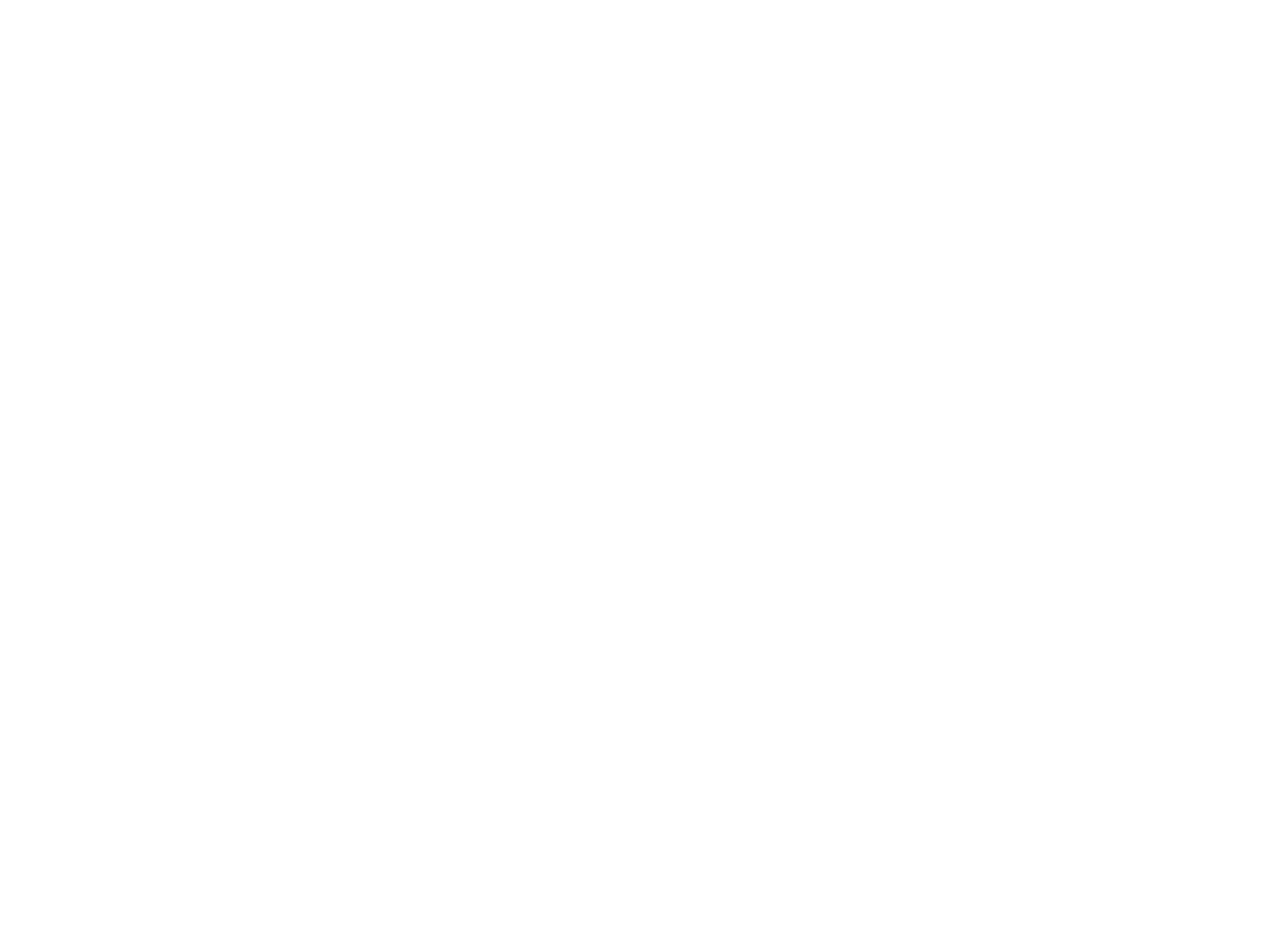
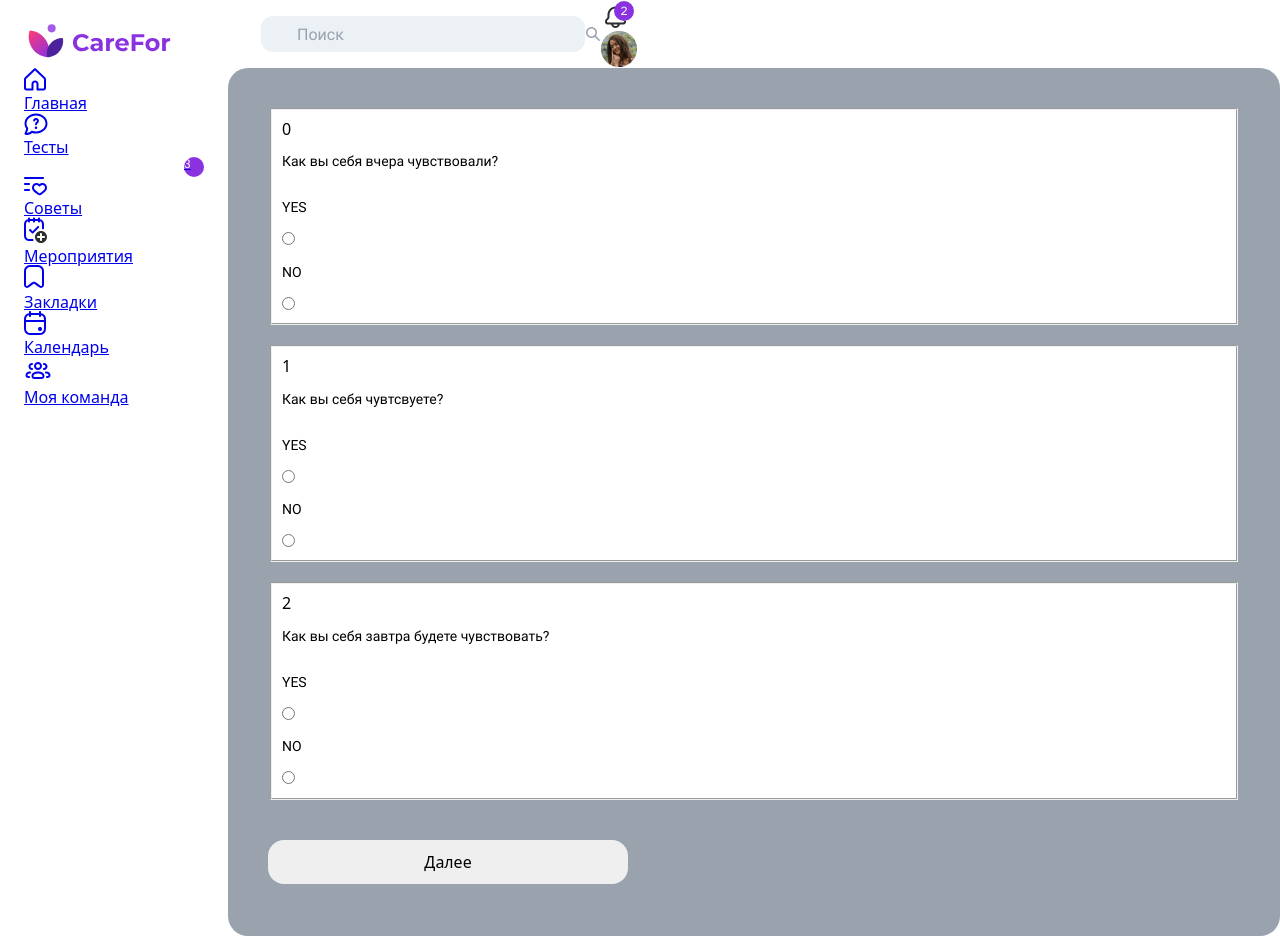
Before and after one commit to dev0x451/employee_mood_frontend, a React (Vite) app: page /tests/1 in a window 1280 px wide. Before the commit this address had no page. Before the commit the page ends 800 px from the top, so only its background shows below. Built offline with nearby package versions, Linux system fonts and the light colour scheme; no server answers.

Commit message:
feat/test: add test functional

```diff
--- a/src/components/App/App.tsx
+++ b/src/components/App/App.tsx
@@ -3,6 +3,7 @@
 
 import { Main } from "../../pages/main/Main";
 import { Tests } from "../../pages/tests/Tests";
+import { Test } from "../Test/Test";
 import { Advices } from "../../pages/advices/Advices";
 import { Events } from "../../pages/events/Events";
 import { Bookmarks } from "../../pages/bookmarks/Bookmarks";
@@ -21,7 +22,7 @@
 import { useLocation } from "react-router";
 
 export const App = () => {
-  const [loggedIn, setLoggedIn] = useState(false);
+  const [loggedIn, setLoggedIn] = useState(true);
   const [popupOpened, setPopupOpened] = useState(false); // попап с ошибкой авторизации
   const [error, setError] = useState("");
   const [currentUser, setCurrentUser] = useState([]);
@@ -109,6 +110,8 @@
 
           <Route path="tests" element={<Tests />} />
 
+          <Route path="tests/:id" element={<Test />} />
+
           <Route path="advices" element={<Advices />} />
 
           <Route path="events" element={<Events />} />
--- a/src/components/BurnoutTestBanner/BurnoutTestBanner.tsx
+++ b/src/components/BurnoutTestBanner/BurnoutTestBanner.tsx
@@ -1,6 +1,12 @@
 import styles from "./BurnoutTestBanner.module.css";
 import image from "./burnout-image.png";
-export const BurnoutTestBanner = () => {
+import { Link } from "react-router-dom";
+
+interface BurnoutTestProps {
+  id: string
+}
+
+export const BurnoutTestBanner: React.FC<BurnoutTestProps> = ({id}) => {
   return (
     <div className={styles.container}>
       <div className={styles.textContainer}>
@@ -13,7 +19,9 @@
             Профессиональное выгорание трудно распознать оно может серьёзно
             подорвать здоровье и привести к депрессии.
           </p>
-          <button className={styles.button}>Пройти тест</button>
+          <Link to={`/tests/${id}`} key={id}>
+            <button type='button' className={styles.button}>Пройти тест</button>
+          </Link>
         </div>
       </div>
       <div className={styles.imageContainer}>
--- a/src/components/Records/Records.tsx
+++ b/src/components/Records/Records.tsx
@@ -34,8 +34,8 @@
           <button className={styles.sortButton}>Дата проведения {sortIcon}</button>
           <button className={styles.sortButton}>Результат {sortIcon}</button>
        </div>
-       {records && records.map((record) => (
-        <div className={styles.record}>
+       {records && records.map((record, index) => (
+        <div key={index} className={styles.record}>
           <p className={styles.text}>{record.description}</p>
           <p className={styles.text}>{record.date}</p>
           <p className={styles.text}>{record.state}</p>
--- /dev/null
+++ b/src/components/Test/Test.tsx
@@ -0,0 +1,74 @@
+import styles from "./test.module.css";
+import { Navbar } from "../Navbar/Navbar";
+import { Button } from "@/shared/ui/Button/Button";
+import { useEffect } from "react";
+
+const questions = [
+  {
+    text: 'Как вы себя вчера чувствовали?',
+    id: 'one'
+  },
+  {
+    text: 'Как вы себя чувтсвуете?',
+    id: 'two'
+  },
+  {
+    text: 'Как вы себя завтра будете чувствовать?',
+    id: 'three'
+  },
+]
+
+export const Test = () => {
+
+
+
+  function handleSubmit(event) {
+    event.preventDefault();
+    console.log('submit')
+
+    // console.log(event.target.elements)
+  }
+  useEffect(() => {
+    const form = document.querySelector("form");
+    let output:string[] = [];
+
+    form?.addEventListener("submit", function(event) {
+      event.preventDefault();
+      const data = new FormData(form);
+
+      for (const entry of data) {
+        output.push(entry.toString().slice(-2))
+      }
+      console.log(output);
+
+      output = [];
+    }, false);
+  }, [])
+
+  return (
+    <div className='page-container'>
+      <Navbar />
+      <form onSubmit={handleSubmit} className={styles.container}>
+        {questions && questions.map((question, index) => (
+          <fieldset key={question.id} className={styles.question}>
+            {index}
+            <p className={styles.text}>{question.text}</p>
+
+            <label>
+              <p className={styles.text}>YES</p>
+              <input required name={question.id} type="radio" className={styles.checkbox} value='YES'/>
+            </label>
+
+            <label>
+              <p className={styles.text}>NO</p>
+              <input required name={question.id} type="radio" className={styles.checkbox} value='NO'/>
+            </label>
+
+          </fieldset>
+        ))}
+        <Button title="Далее" mode='primary' type='submit'/>
+      </form>
+    </div>
+
+  );
+};
--- /dev/null
+++ b/src/components/Test/test.module.css
@@ -0,0 +1,25 @@
+.container {
+  display: flex;
+  width: 100%;
+  flex-direction: column;
+  padding: 40px;
+  border-radius: 20px;
+  background-color: var(--color-accent-gray);
+  gap: 20px;
+}
+
+.question {
+  display: flex;
+  flex-direction: column;
+  padding: 10px;
+  background: white;
+}
+
+.text {
+  font: var(--font-body)
+}
+
+.checkbox {
+  /* display: inline-block; */
+  align-self: flex-start;
+}
--- a/src/pages/tests/Tests.tsx
+++ b/src/pages/tests/Tests.tsx
@@ -14,7 +14,7 @@
         <div className={styles.tests}>
           <h2 className={styles.title}>Тесты</h2>
             <div className={styles.banerblock}>
-              <BurnoutTestBanner />
+              <BurnoutTestBanner id={'123123'}/>
               <PsychologistInfo />
             </div>
             <div className={styles.records}>
```
